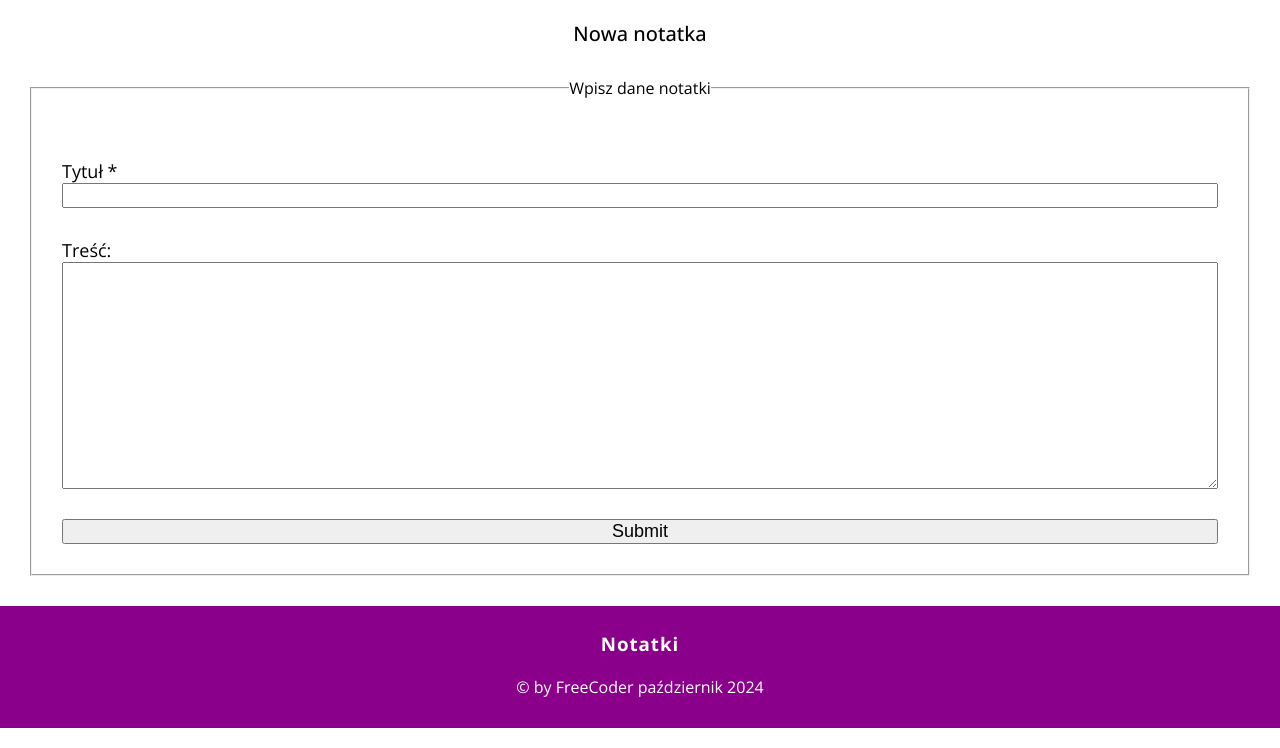
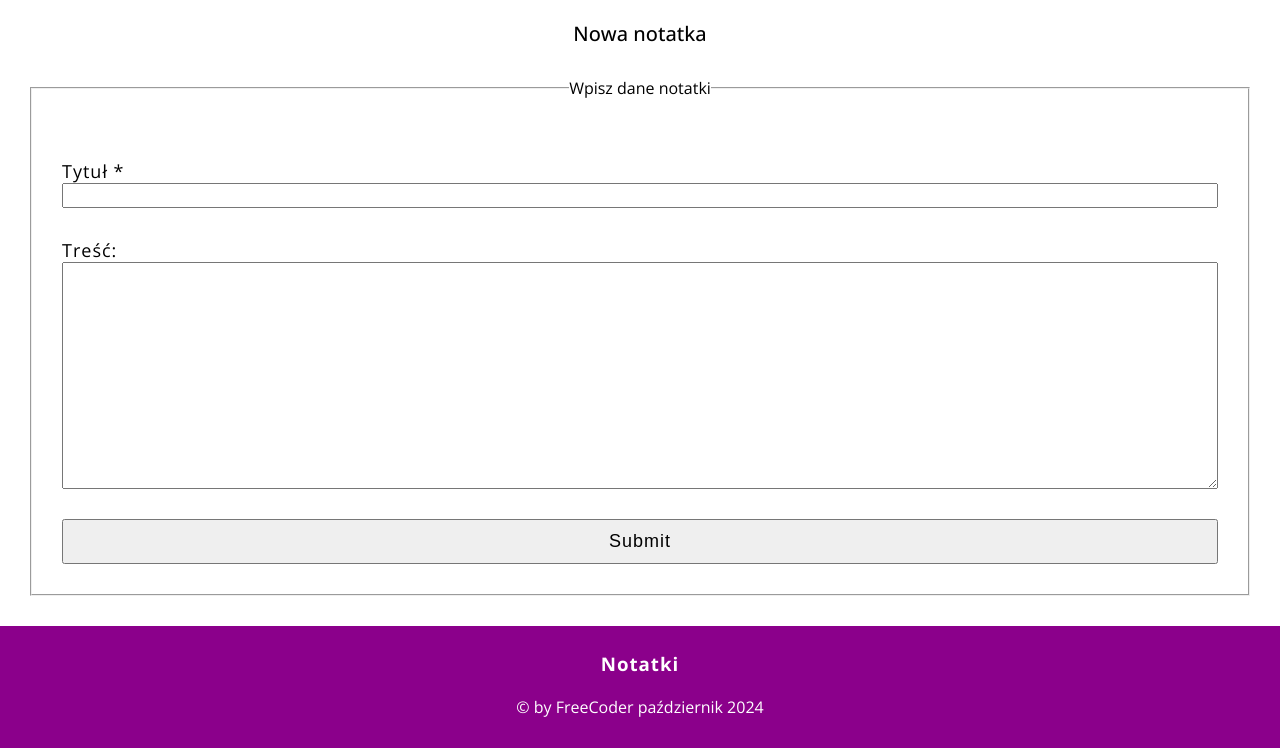
Before and after one commit to marcocollander/notes, a PHP site: page /?action=create in a window 1280 px wide. Shown: the part 123-871 px from the top of the page. Run offline with PHP 8.4, Linux system fonts and the light colour scheme.

Commit message:
Added styles to form of create page

```diff
--- a/public/css/main.css
+++ b/public/css/main.css
@@ -129,7 +129,7 @@
   margin-top: 30px;
   display: flex;
   flex-direction: column;
-  justify-content: space-between;
+  letter-spacing: 1px;
 }
 .form__list-item label {
   flex: 1;
@@ -137,13 +137,12 @@
   text-align: left;
 }
 .form__list-item input {
-  flex: 4;
   font-size: 1.8rem;
 }
-.form__list-item textarea {
-  flex: 4;
+.form__list-item input[type=submit] {
+  padding: 10px 0;
+  letter-spacing: 1px;
 }
-
 .footer {
   padding: 10px;
   background-color: darkmagenta;
--- a/public/sass/_page.scss
+++ b/public/sass/_page.scss
@@ -10,7 +10,6 @@
     padding: 30px;
   }
 
-
   &__list {
     list-style: none;
 
@@ -19,7 +18,7 @@
       margin-top: 30px;
       display: flex;
       flex-direction: column;
-      justify-content: space-between;
+      letter-spacing: 1px;
 
       label {
         flex: 1;
@@ -29,13 +28,17 @@
       }
 
       input {
-        flex: 4;
         font-size: 1.8rem;
+
+        &[type="submit"] {
+          padding: 10px 0;
+          letter-spacing: 1px;
+        }
 
       }
 
       textarea {
-        flex: 4;
+
       }
     }
   }
```
Also changed, not shown: 1 other file.
